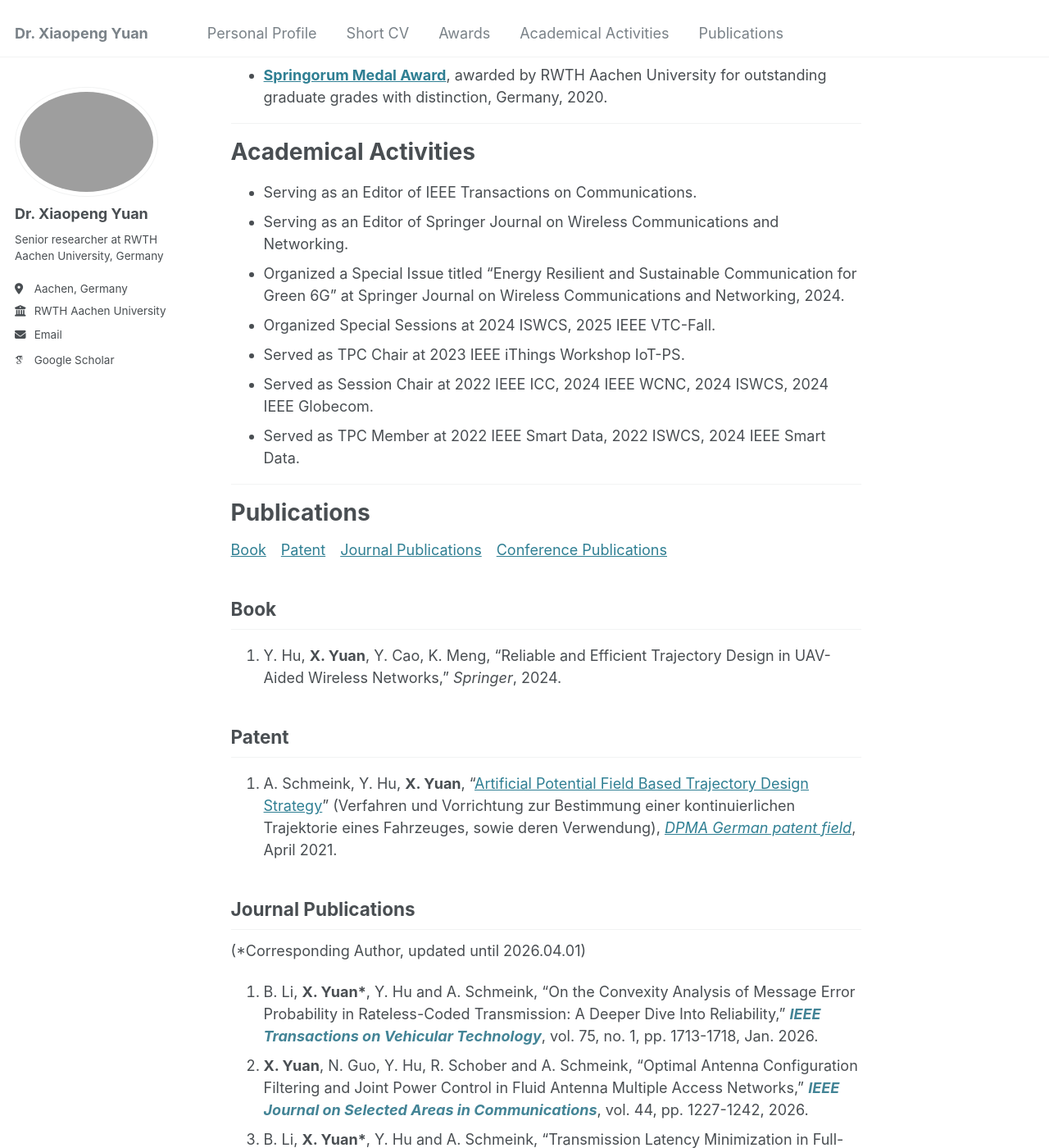
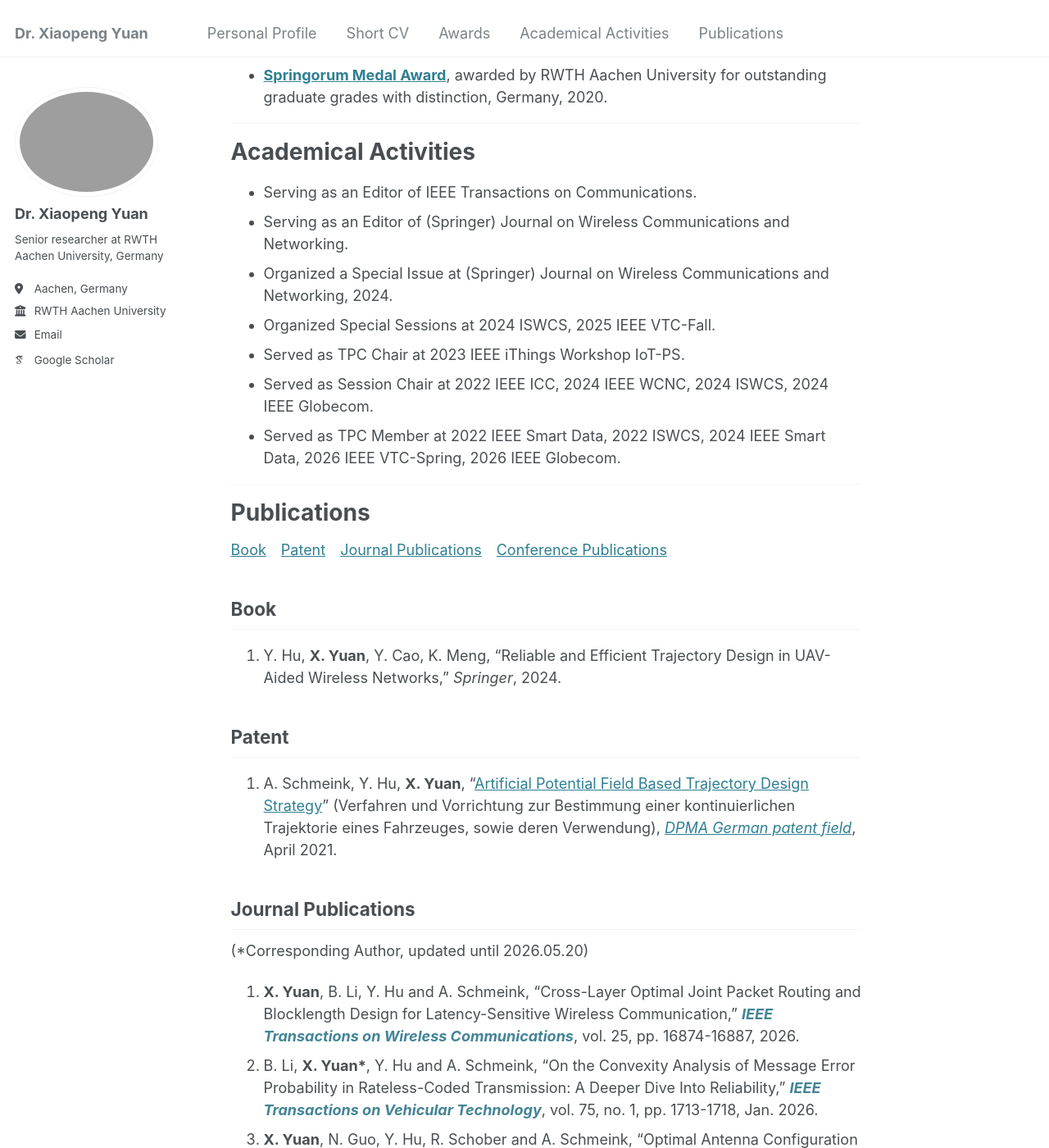
Before and after one commit to xiaopeng-yuan/xiaopeng-yuan.github.io, a Jekyll site: the page built from _pages/about.md, in a window 1280 px wide and 1400 px high, scrolled down 1011 px. Shown: the whole window at 82% size. Built offline with Jekyll 4.4.1, drawn with Linux system fonts in a browser that asks for light colours; some web fonts are replaced; some of the changed text lies outside the part shown.

Commit message:
V20260520

```diff
--- a/_pages/about.md
+++ b/_pages/about.md
@@ -39,13 +39,12 @@ University for outstanding graduate grades with distinction, Germany, 2020.&nbsp
 <h1 id="academical_activities">Academical Activities</h1>
 
 * Serving as an Editor of IEEE Transactions on Communications.
-* Serving as an Editor of Springer Journal on Wireless Communications and Networking.
-* Organized a Special Issue titled "Energy Resilient and Sustainable Communication for
-Green 6G" at Springer Journal on Wireless Communications and Networking, 2024.
+* Serving as an Editor of (Springer) Journal on Wireless Communications and Networking.
+* Organized a Special Issue at (Springer) Journal on Wireless Communications and Networking, 2024.
 * Organized Special Sessions at 2024 ISWCS, 2025 IEEE VTC-Fall.
 * Served as TPC Chair at 2023 IEEE iThings Workshop IoT-PS.
 * Served as Session Chair at 2022 IEEE ICC, 2024 IEEE WCNC, 2024 ISWCS, 2024 IEEE Globecom.
-* Served as TPC Member at 2022 IEEE Smart Data, 2022 ISWCS, 2024 IEEE Smart Data.&nbsp;
+* Served as TPC Member at 2022 IEEE Smart Data, 2022 ISWCS, 2024 IEEE Smart Data, 2026 IEEE VTC-Spring, 2026 IEEE Globecom.&nbsp;
 
 ---
 
@@ -63,7 +62,8 @@ Green 6G" at Springer Journal on Wireless Communications and Networking, 2024.
 
 <h2 id="journal">Journal Publications</h2>
 
-(\*Corresponding Author, updated until 2026.04.01)
+(\*Corresponding Author, updated until 2026.05.20)
+1. __X. Yuan__, B. Li, Y. Hu and A. Schmeink, "Cross-Layer Optimal Joint Packet Routing and Blocklength Design for Latency-Sensitive Wireless Communication," <span style="color:#438496;">___IEEE Transactions on Wireless Communications___</span>, vol. 25, pp. 16874-16887, 2026.
 1. B. Li, __X. Yuan\*__, Y. Hu and A. Schmeink, "On the Convexity Analysis of Message Error Probability in Rateless-Coded Transmission: A Deeper Dive Into Reliability," <span style="color:#438496;">___IEEE Transactions on Vehicular Technology___</span>, vol. 75, no. 1, pp. 1713-1718, Jan. 2026.
 1. __X. Yuan__, N. Guo, Y. Hu, R. Schober and A. Schmeink, "Optimal Antenna Configuration Filtering and Joint Power Control in Fluid Antenna Multiple Access Networks," <span style="color:#438496;">___IEEE Journal on Selected Areas in Communications___</span>, vol. 44, pp. 1227-1242, 2026.
 1. B. Li, __X. Yuan\*__, Y. Hu and A. Schmeink, "Transmission Latency Minimization in Full-Duplex Relaying Network Operating With Finite Blocklength Codes," <span style="color:#438496;">___IEEE Journal on Selected Areas in Communications___</span>, vol. 43, no. 4, pp. 1168-1182, April 2025.
@@ -79,6 +79,8 @@ Green 6G" at Springer Journal on Wireless Communications and Networking, 2024.
 1. __X. Yuan__, Y. Hu, D. Li and A. Schmeink, "Novel Optimal Trajectory Design in UAV-Assisted Networks: A Mechanical Equivalence-Based Strategy," <span style="color:#438496;">___IEEE Journal on Selected Areas in Communications___</span>, vol. 39, no. 11, pp. 3524-3541, Nov. 2021.
 1. __X. Yuan__, Y. Hu and A. Schmeink, "Joint Design of UAV Trajectory and Directional Antenna Orientation in UAV-Enabled Wireless Power Transfer Networks," <span style="color:#438496;">___IEEE Journal on Selected Areas in Communications___</span>, vol. 39, no. 10, pp. 3081-3096, Oct. 2021.
 1. __X. Yuan__, T. Yang, Y. Hu, J. Xu and A. Schmeink, "Trajectory Design for UAV-Enabled Multiuser Wireless Power Transfer With Nonlinear Energy Harvesting," <span style="color:#438496;">___IEEE Transactions on Wireless Communications___</span>, vol. 20, no. 2, pp. 1105-1121, Feb. 2021.
+1. P. Wu, __X. Yuan__, Y. Hu and A. Schmeink, "Toward Performance Analysis and Trajectory Design for UAV-Enabled Covert Communication Under Nakagami-m Channel," <span style="color:#438496;">___IEEE Wireless Communications Letters___</span>, vol. 15, pp. 3009-3013, 2026.
+1. P. Wu, __X. Yuan__, W. Gao, Y. Hu and A. Schmeink, "Pinching Antenna Assisted UAV-Enabled Covert Communication against Cooperative Detection," <span style="color:#438496;">___IEEE Transactions on Vehicular Technology___</span>, early access, 2026.
 1. Y. Zhu, __X. Yuan__, Y. Hu, B. Ai, R. Wang, B. Han and A. Schmeink, "Fairness-aware Age-of-Information Minimization in WPT-Assisted Short-Packet Data Collection for mURLLC," <span style="color:#438496;">___IEEE Transactions on Mobile Computing___</span>, early access, 2026.
 1. P. Wu, __X. Yuan__, Y. Hu and A. Schmeink, "UAV-Enabled Covert Communication With Movable Antenna Against Cooperative Detection," <span style="color:#438496;">___IEEE Transactions on Vehicular Technology___</span>, early access, 2026.
 1. P. Wu, __X. Yuan__, Y. Hu and A. Schmeink, "Age of Information for UAV-Enabled Covert and Secure Communication," <span style="color:#438496;">___IEEE Wireless Communications Letters___</span>, vol. 15, pp. 1524-1528, 2026.
```
